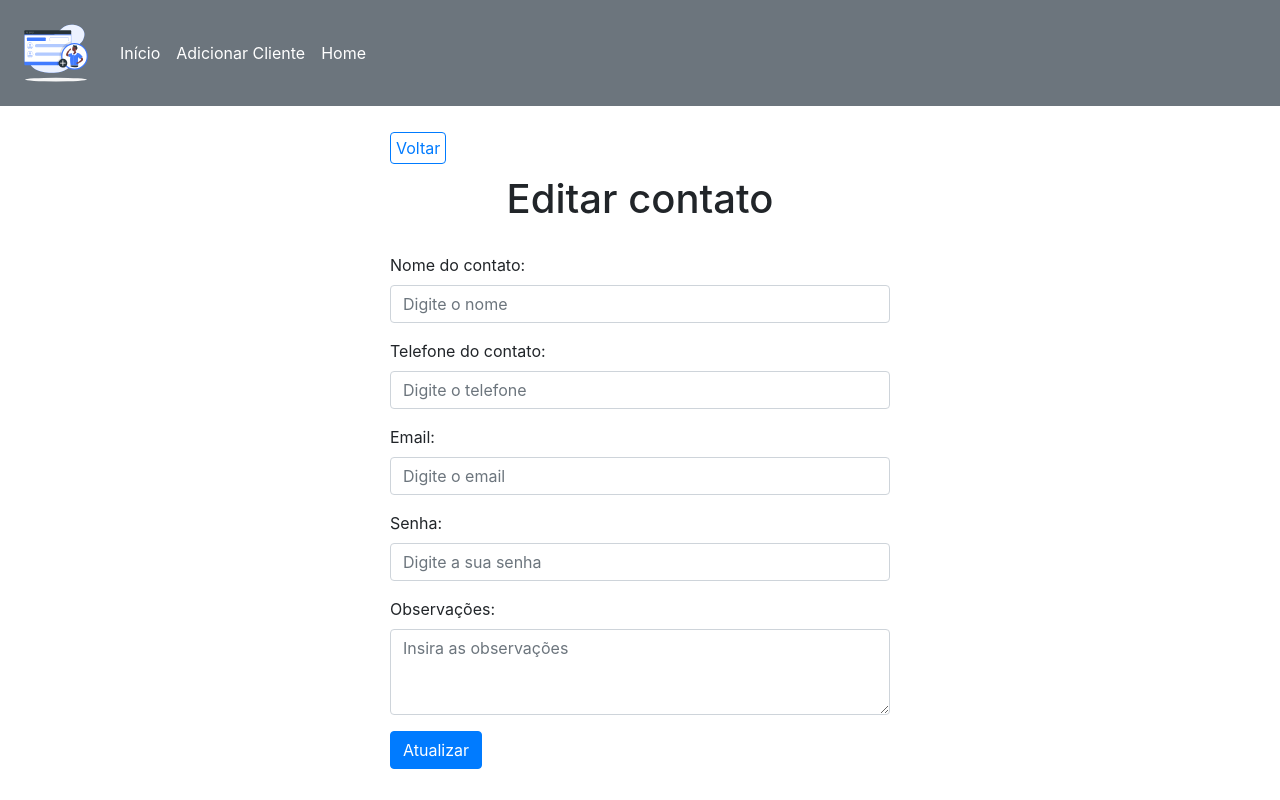
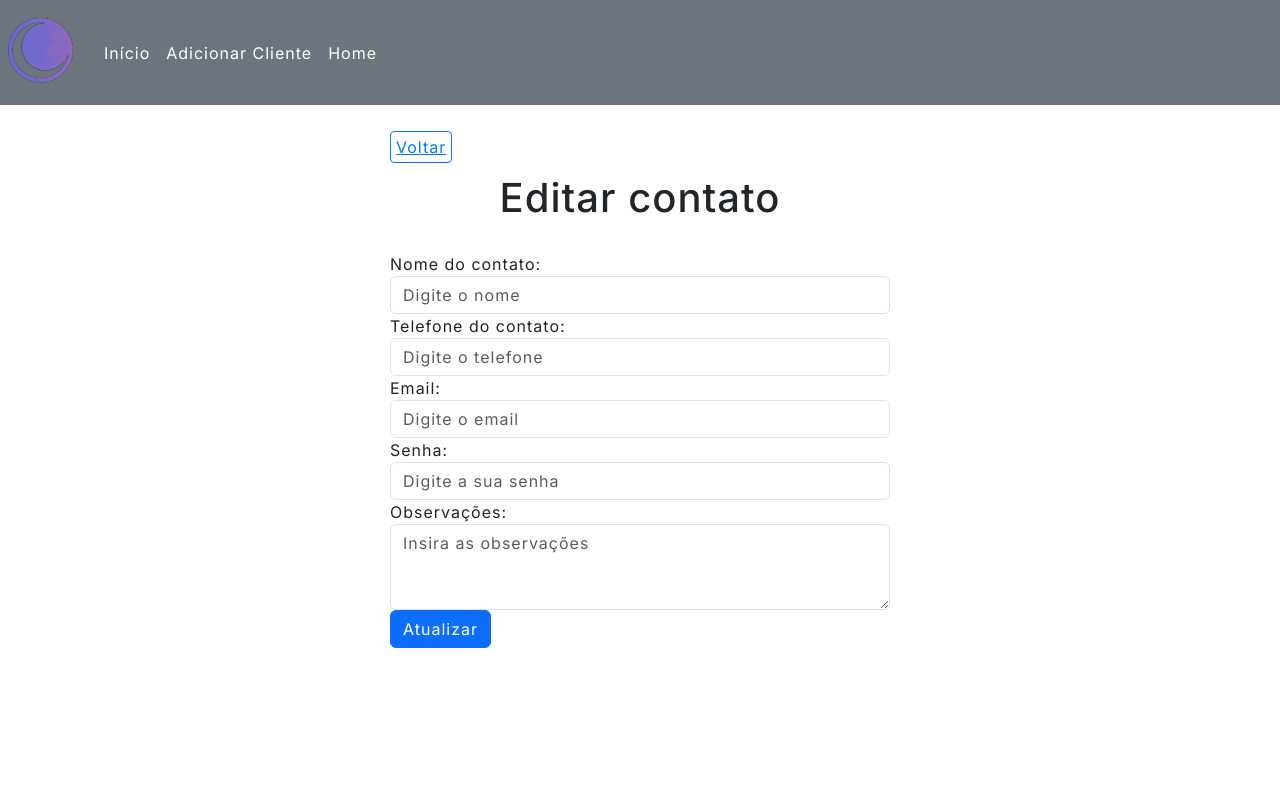
Before and after one commit to mitsuTanak/Crescendia, a PHP site: page /banco_de_dados/edit.php in a window 1280 px wide. Run offline with PHP 8.4, Linux system fonts and the light colour scheme; data that the repository does not hold is empty; some libraries are stand-ins or nearby versions.

Commit message:
finalmente a logo certaaaa

```diff
--- a/banco_de_dados/templates/header.php
+++ b/banco_de_dados/templates/header.php
@@ -11,23 +11,42 @@
 
 ?>
 <!DOCTYPE html>
-<html lang="en">
+<html lang="pt-br">
 <head>
-  <meta charset="UTF-8">
-  <meta name="viewport" content="width=device-width, initial-scale=1.0">
-  <title>Cadastro de clientes</title>
-  <!-- BOOTSTRAP -->
-  <link rel="stylesheet" href="https://cdnjs.cloudflare.com/ajax/libs/twitter-bootstrap/4.5.3/css/bootstrap.min.css" integrity="sha512-oc9+XSs1H243/FRN9Rw62Fn8EtxjEYWHXRvjS43YtueEewbS6ObfXcJNyohjHqVKFPoXXUxwc+q1K7Dee6vv9g==" crossorigin="anonymous" />
+    <meta charset="UTF-8">
+    <meta name="viewport" content="width=device-width, initial-scale=1.0">
+    <link rel="stylesheet" href="https://unicons.iconscout.com/release/v2.1.9/css/unicons.css">
+
+    <!-- Bootstrap -->
+
+    <link href="https://cdn.jsdelivr.net/npm/bootstrap@5.3.1/dist/css/bootstrap.min.css" rel="stylesheet" integrity="sha384-4bw+/aepP/YC94hEpVNVgiZdgIC5+VKNBQNGCHeKRQN+PtmoHDEXuppvnDJzQIu9" crossorigin="anonymous">
+    <script src="https://cdn.jsdelivr.net/npm/bootstrap@5.3.1/dist/js/bootstrap.bundle.min.js" integrity="sha384-HwwvtgBNo3bZJJLYd8oVXjrBZt8cqVSpeBNS5n7C8IVInixGAoxmnlMuBnhbgrkm" crossorigin="anonymous"></script>
+
+    <!-- ---------------------------------------------------- -->
+
+    <link rel="stylesheet" href="https://cdn.jsdelivr.net/npm/bootstrap-icons@1.10.5/font/bootstrap-icons.css">
+
+    <link rel="stylesheet" href="https://cdnjs.cloudflare.com/ajax/libs/font-awesome/6.3.0/css/all.min.css">
+
+  <!-- CSS -->
+  <link rel="stylesheet" href="<?= $BASE_URL ?>css/styles.css">
+    <link rel="stylesheet" href="CSS/footer.css">
+
+    <script src="JS/javasrcipt.js" defer></script>
+
+    <link rel="shortcut icon" href="assets/logo.png" type="image/x-icon">
+
+    <title>Cadastro de clientes</title>
+
   <!-- FONT AWESOME -->
   <link rel="stylesheet" href="https://cdnjs.cloudflare.com/ajax/libs/font-awesome/5.15.1/css/all.min.css" integrity="sha512-+4zCK9k+qNFUR5X+cKL9EIR+ZOhtIloNl9GIKS57V1MyNsYpYcUrUeQc9vNfzsWfV28IaLL3i96P9sdNyeRssA==" crossorigin="anonymous" />
-  <!-- CSS -->
-  <link rel="stylesheet" href="<?= $BASE_URL ?>css/styles.css">
+
 </head>
 <body>
   <header>
     <nav class="navbar navbar-expand-lg navbar-dark bg-secondary">
       <a class="navbar-brand" href="<?= $BASE_URL ?>index.php">
-      <img src="<?= $BASE_URL ?>img/logo2.svg" alt="Agenda" style="width: 80px;">
+      <img src="<?= $BASE_URL ?>img/logo.png" alt="Agenda" style="width: 80px;">
       </a>
         <div class="navbar-nav">
           <a class="nav-link active" id="home-link" href="<?= $BASE_URL ?>index.php">Início</a>
```
Also changed, not shown: banco_de_dados/img/logo.png (added).
